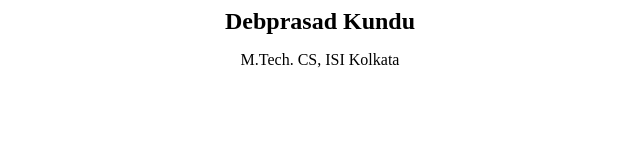
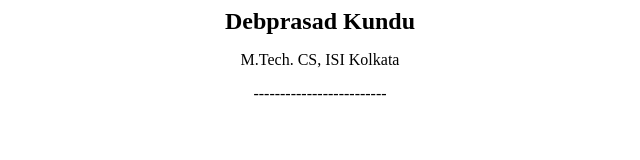
Before and after one commit to debprasadk/debprasadk.github.io, a plain HTML site: page index.html in a window 1280 px wide. Shown: the full height of the page, 320-960 px from the left. Drawn offline with Linux system fonts and the light colour scheme.

Commit message:
Update index.html

```diff
--- a/index.html
+++ b/index.html
@@ -1,2 +1,3 @@
 <p style="text-align: center;"><strong><span style="font-size: 24px;">Debprasad Kundu</span></strong></p>
 <p style="text-align: center;">M.Tech. CS, ISI Kolkata</p>
+<p style="text-align: center;">-------------------------</p>
```
